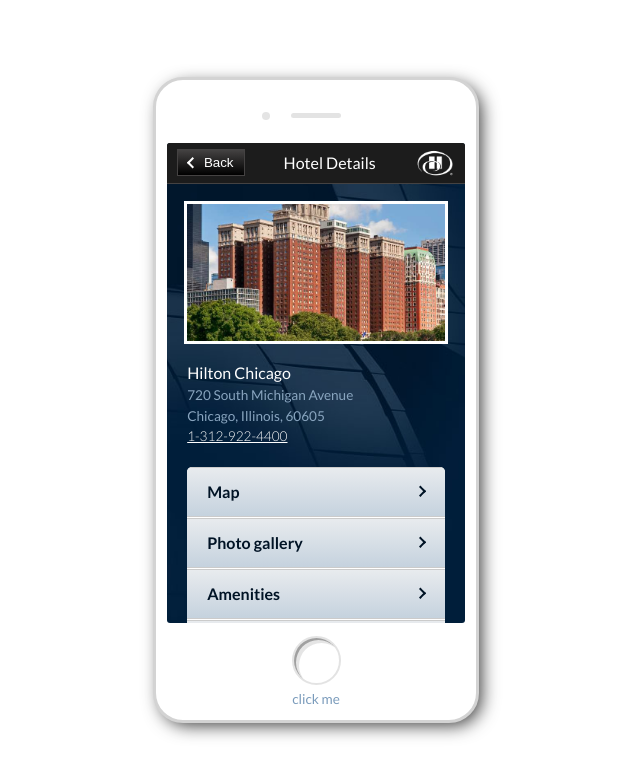
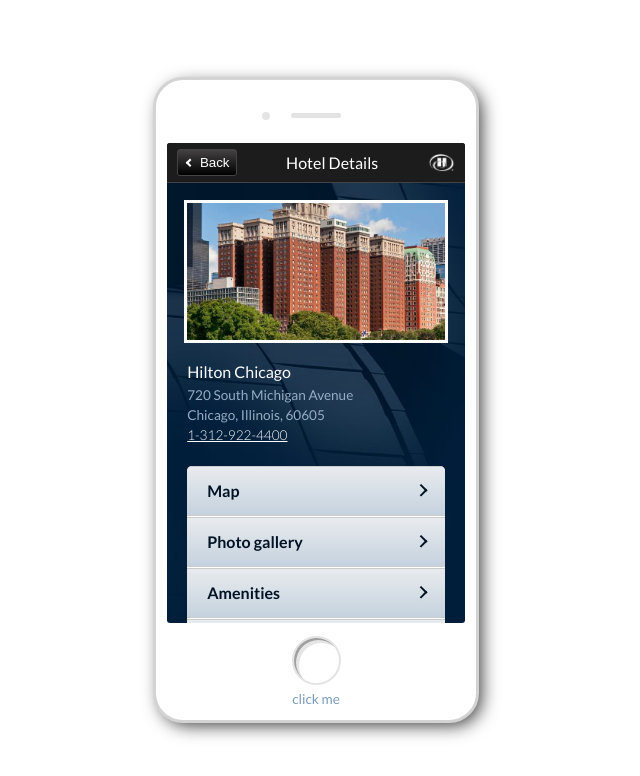
Before and after one commit to rgylling/hilton-test-assessment-1, a plain HTML site: page index.html in a window 1280 px wide. Shown: the whole page, without its empty margins (324-964 px from the left). Drawn offline with Linux system fonts and the light colour scheme.

Commit message:
buttoning up some css

```diff
--- a/styles/main.css
+++ b/styles/main.css
@@ -119,7 +119,7 @@
 }
 
 .header-logo {
-	width: 40px;
+	width: 27px;
 }
 
 .header-button {
@@ -127,7 +127,8 @@
 	color: white;
 	border: none;
 	border: 1px solid rgb(68, 66, 66);
-	padding: 5px 10px;
+	padding: 5px 6px;
+	border-radius: 3px;
 }
 
 .arrow {
@@ -143,6 +144,11 @@
 	top: 3px;
 }
 
+.nav-link .arrow-right:after {
+	height: 7px;
+	width: 7px;
+}
+
 .arrow:after {
 	border-bottom-style: solid;
     border-bottom-width: 2px;
@@ -150,11 +156,11 @@
     border-right-width: 2px;
     content: '';
     display: inline-block;
-    height: 6px;
+    height: 4px;
     left: 0;
     position: absolute;
     top: 0;
-    width: 6px;
+    width: 4px;
 }
 
 .company-address {
@@ -171,7 +177,7 @@
 }
 
 .company-address-sub-text {
-	color: #89a5bf;
+	color: #96ADC5;
 	font-weight: 300;
 }
 
```
